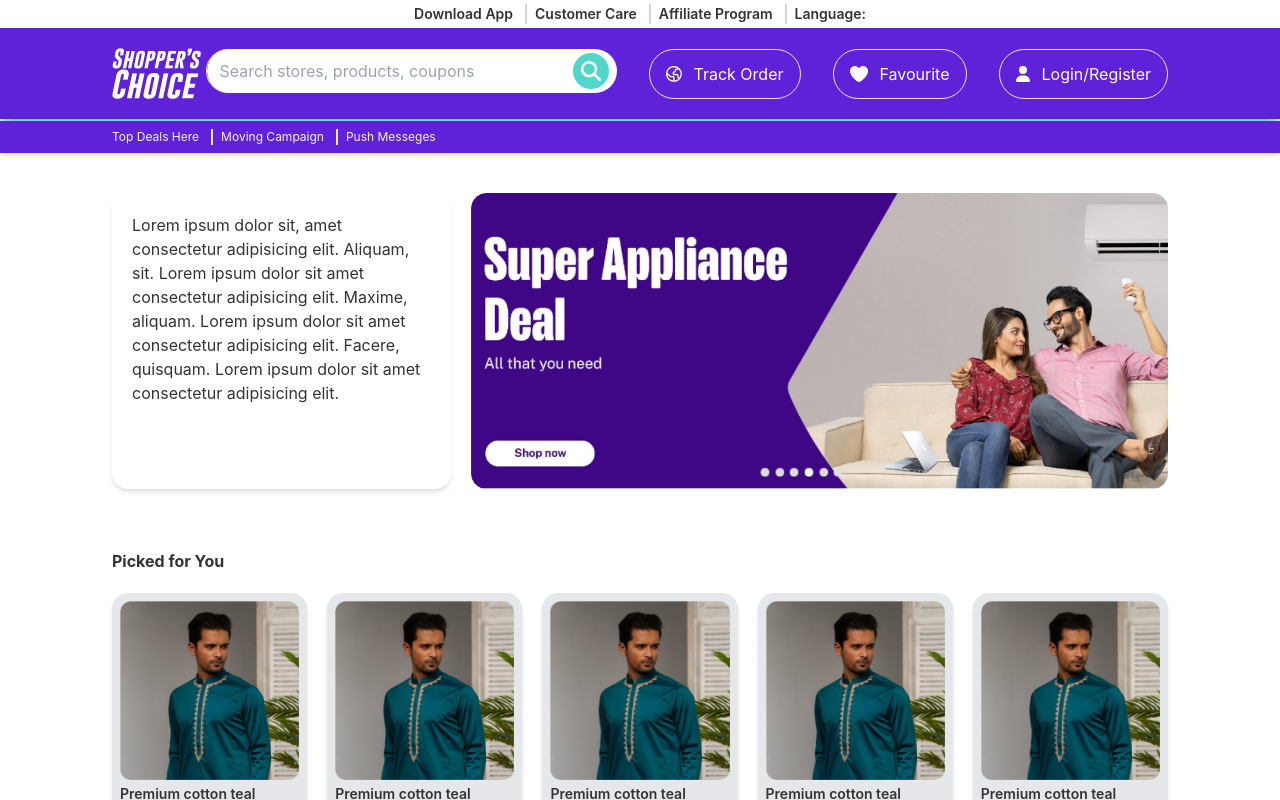
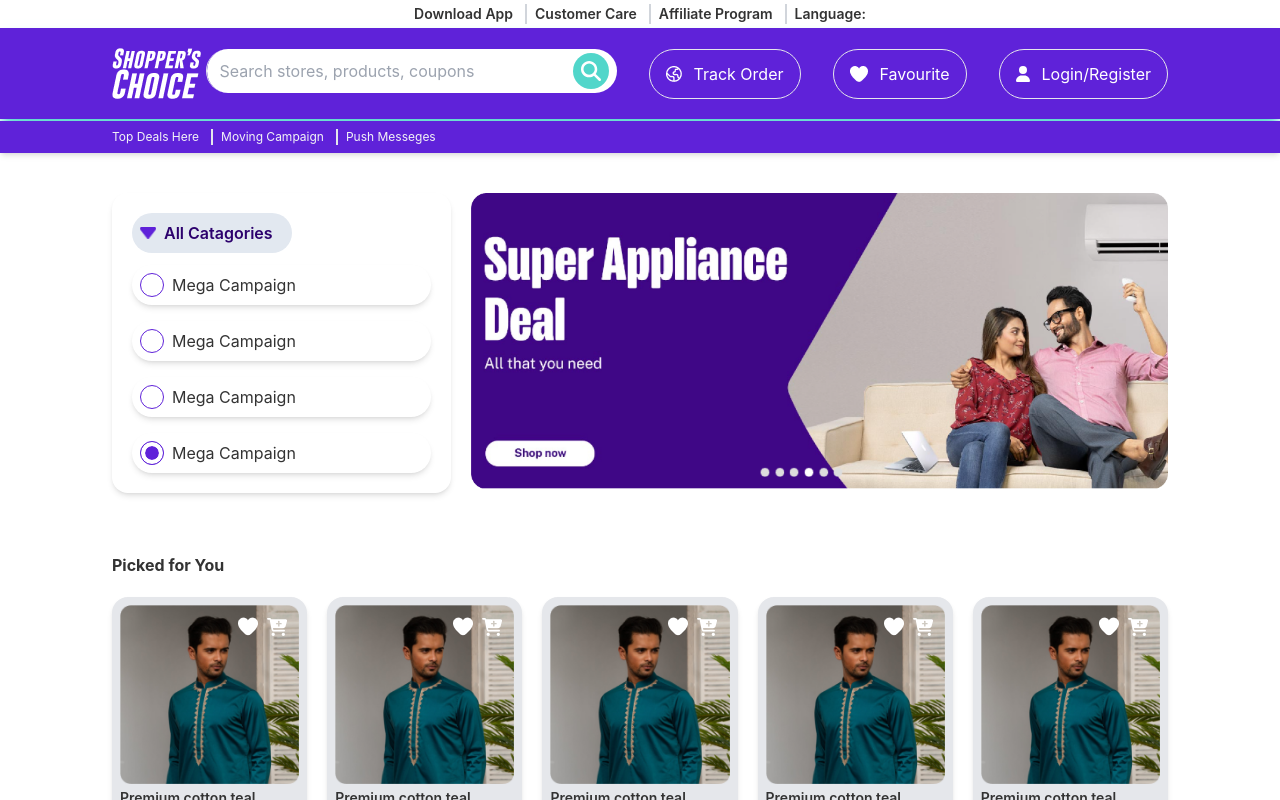
Before and after one commit to shayemhossainMK/mk-ecommerce, a React (Create React App) app: page / in a window 1280 px wide. Shown: the top 800 px of the page. Built offline with nearby package versions, Linux system fonts and the light colour scheme.

Commit message:
new code added

```diff
--- a/src/pages/Home/HomeBanner/HomeBanner.js
+++ b/src/pages/Home/HomeBanner/HomeBanner.js
@@ -1,18 +1,53 @@
 import React from "react";
 import bannerImg from "../../../img/bannerImg.png";
-
+import downArrow from "../../../img/downarrow.png";
 const HomeBanner = () => {
   return (
     <div className="md:px-28 md:py-10">
       <div className="grid grid-cols-3 gap-5">
         <div className="shadow-md p-5 rounded-2xl">
-          <h1>
-            Lorem ipsum dolor sit, amet consectetur adipisicing elit. Aliquam,
-            sit. Lorem ipsum dolor sit amet consectetur adipisicing elit.
-            Maxime, aliquam. Lorem ipsum dolor sit amet consectetur adipisicing
-            elit. Facere, quisquam. Lorem ipsum dolor sit amet consectetur
-            adipisicing elit.
-          </h1>
+          <div>
+            <div className="flex items-center bg-slate-200 rounded-full p-2 w-40 font-semibold">
+              <img className="h-3 w-4" src={downArrow} alt="" />
+              <p className="ml-2 text-neutral">All Catagories</p>
+            </div>
+            <div className="flex items-center gap-2 my-3 shadow-md p-2 rounded-full">
+              <input
+                type="radio"
+                name="radio-3"
+                class="radio radio-primary"
+                checked
+              />
+              <p>Mega Campaign</p>
+            </div>
+            <div className="flex items-center gap-2 my-4 shadow-md p-2 rounded-full">
+              <input
+                type="radio"
+                name="radio-3"
+                class="radio radio-primary"
+                checked
+              />
+              <p>Mega Campaign</p>
+            </div>
+            <div className="flex items-center gap-2 my-4 shadow-md p-2 rounded-full">
+              <input
+                type="radio"
+                name="radio-3"
+                class="radio radio-primary"
+                checked
+              />
+              <p>Mega Campaign</p>
+            </div>
+            <div className="flex items-center gap-2 mt-4 shadow-md p-2 rounded-full">
+              <input
+                type="radio"
+                name="radio-3"
+                class="radio radio-primary"
+                checked
+              />
+              <p>Mega Campaign</p>
+            </div>
+          </div>
         </div>
         <div className="col-span-2">
           <img src={bannerImg} alt="" />
--- a/src/pages/Products/Products.js
+++ b/src/pages/Products/Products.js
@@ -23,7 +23,7 @@ const Products = () => {
         <ProductsContainer></ProductsContainer>
       </div>
       <div className="mt-10">
-        <h5 className="text-center shadow-lg w-40 text-neutral font-semibold mx-auto p-2 rounded-full">
+        <h5 className="text-center shadow-lg w-48 text-neutral font-semibold mx-auto p-2 rounded-full">
           Load More
         </h5>
       </div>
--- a/src/pages/Products/ProductsContainer.js
+++ b/src/pages/Products/ProductsContainer.js
@@ -1,12 +1,20 @@
 import React from "react";
-import { faStar } from "@fortawesome/free-solid-svg-icons";
+import { faCartPlus, faStar } from "@fortawesome/free-solid-svg-icons";
 import { FontAwesomeIcon } from "@fortawesome/react-fontawesome";
 import productImg from "../../img/productImg.png";
+import love from "../../img/love.png";
 
 const ProductsContainer = () => {
   return (
     <div className="shadow-md p-2 rounded-2xl bg-gray-200 hover:scale-105 duration-300">
-      <div>
+      <div className="relative">
+        <div className="flex items-center gap-2 absolute top-3 right-3">
+          <img src={love} alt="" />
+          <FontAwesomeIcon
+            className="text-white text-lg"
+            icon={faCartPlus}
+          ></FontAwesomeIcon>
+        </div>
         <img src={productImg} alt="" />
         <p className="text-sm font-semibold mt-1">
           Premium cotton teal panjabi with embroidered collar
```
Also changed, not shown: src/img/downarrow.png (added), src/img/love.png (added).
